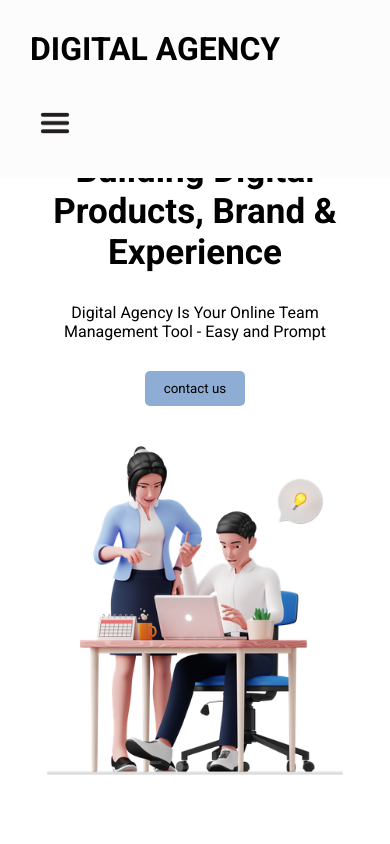
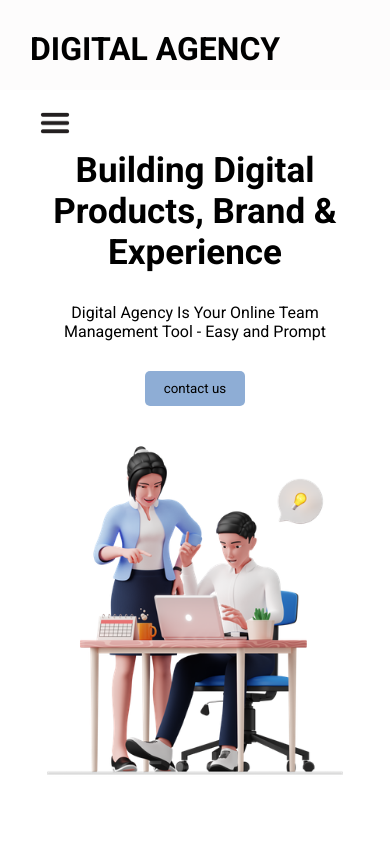
Before and after one commit to jisnadavis/first, a plain HTML site: page index.html in a window 390 px wide. Shown: the top 844 px of the page. Drawn offline with Linux system fonts and the light colour scheme; a web font is replaced by a local one.

Commit message:
change inheader

```diff
--- a/index.css
+++ b/index.css
@@ -80,6 +80,7 @@
 @media (max-width: 700px) {
   #principal_header {
     padding: var(--rc-gap-lg);
+    max-height: 90px;
   }
 
   #principal_header > nav {
```
